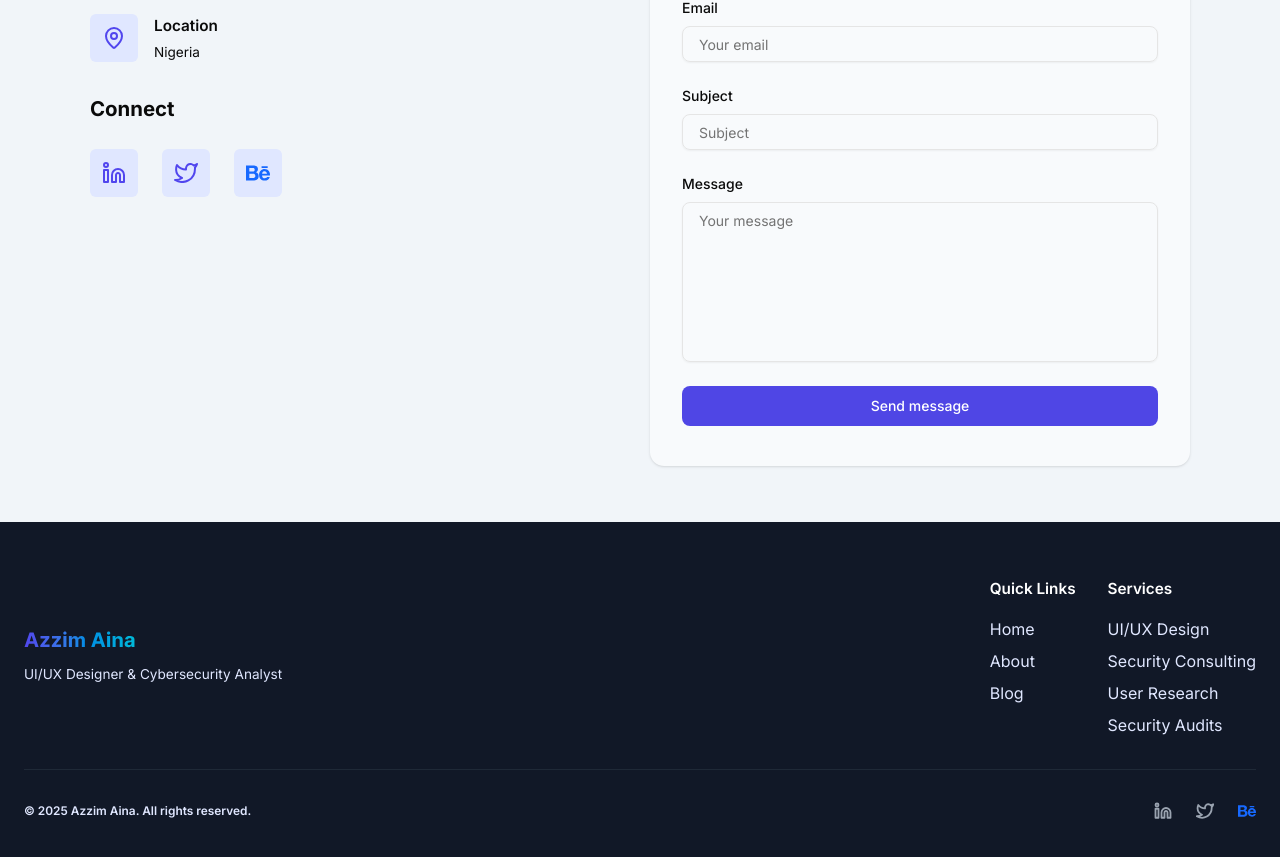
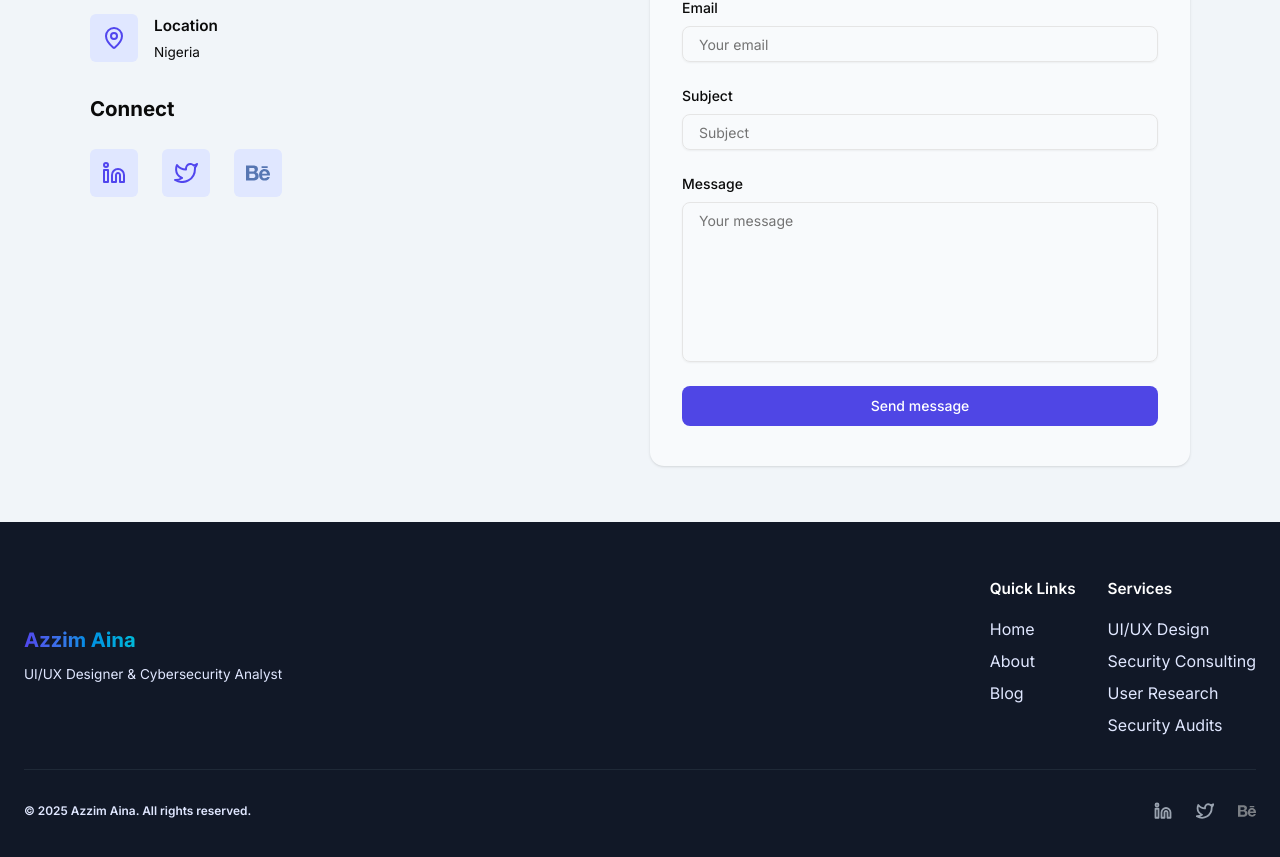
Before and after one commit to jofwitsolution/azzim-latest-portfolio, a Next.js app: page / in a window 1280 px wide. Shown: the part 8316-9173 px from the top of the page. Built offline with nearby package versions, Linux system fonts and the light colour scheme.

Commit message:
fix icons

```diff
--- a/app/(home)/components/Contact.tsx
+++ b/app/(home)/components/Contact.tsx
@@ -192,6 +192,7 @@ const Contact = () => {
                   width={24}
                   height={24}
                   alt="behance"
+                  className="invert-30"
                 />
               </Link>
             </div>
--- a/components/Footer.tsx
+++ b/components/Footer.tsx
@@ -74,6 +74,7 @@ const Footer = () => {
                   width={18}
                   height={18}
                   alt="behance"
+                  className="invert-48"
                 />
               </Link>
             </div>
--- a/components/navigations/MobileNav.tsx
+++ b/components/navigations/MobileNav.tsx
@@ -99,6 +99,7 @@ const MobileNav = () => {
                   width={24}
                   height={24}
                   alt="behance"
+                  className="invert-48"
                 />
               </Link>
             </SheetClose>
```
